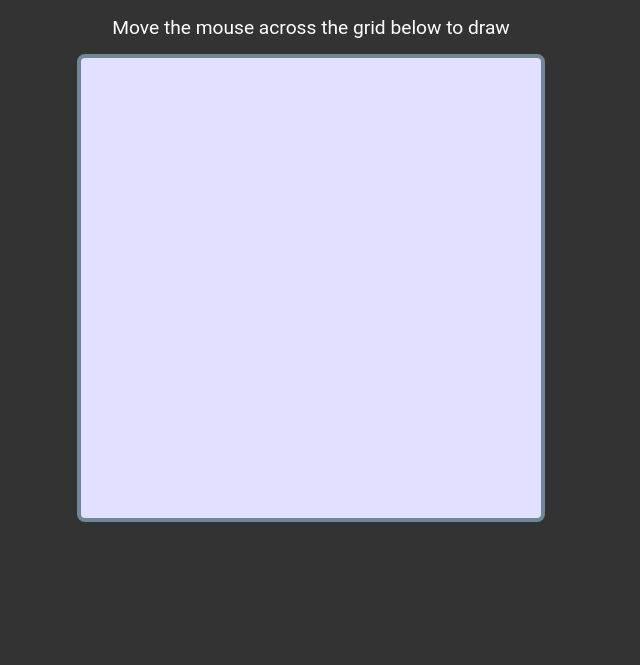
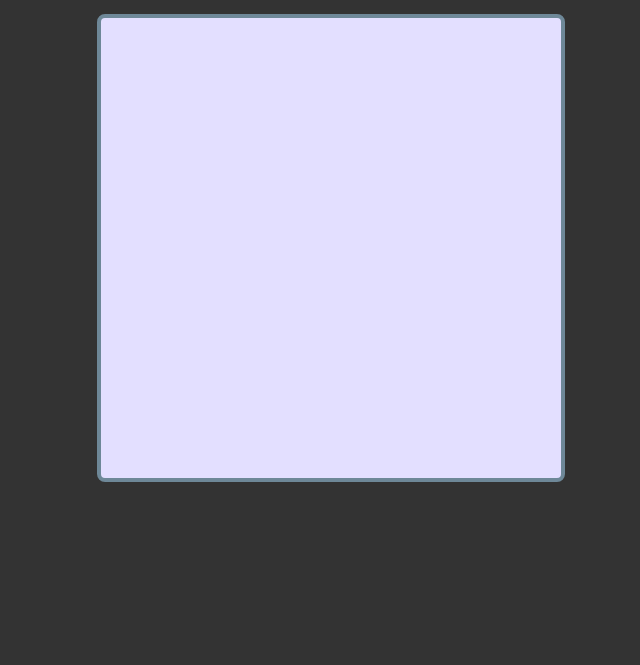
Before and after one commit to srj-17/etch_a_sketch, a plain HTML site: page index.html in a window 1280 px wide. Shown: the part 135-800 px from the top of the page, without its empty margins (329-969 px from the left). Drawn offline with Linux system fonts and the light colour scheme.

Commit message:
Update README.md for TODOs

```diff
--- a/style.css
+++ b/style.css
@@ -9,7 +9,7 @@ body {
     align-items: center;
     flex-direction: column;
     gap: 5px;
-    padding: 40px 0px;
+    padding: 0px 0px 0px 40px;
 }
 
 .container {
```
Also changed, not shown: 1 other file.
